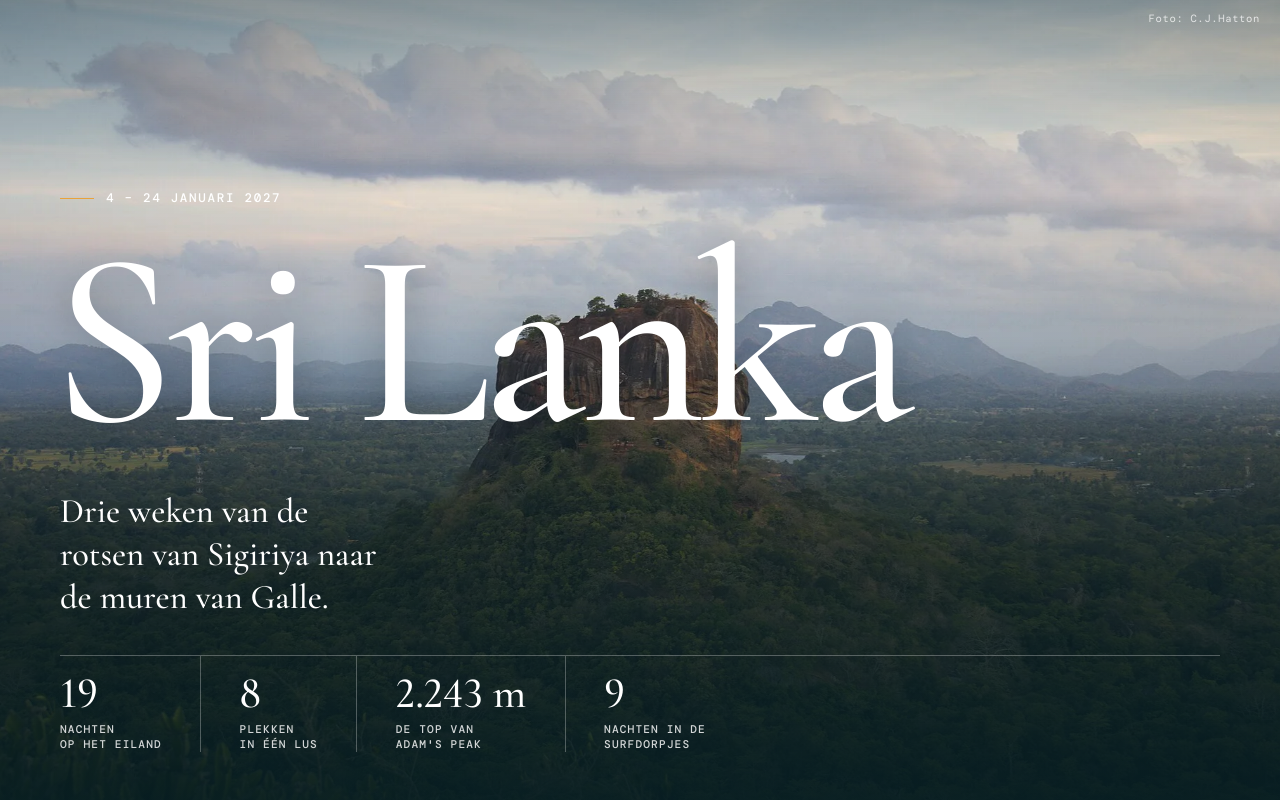
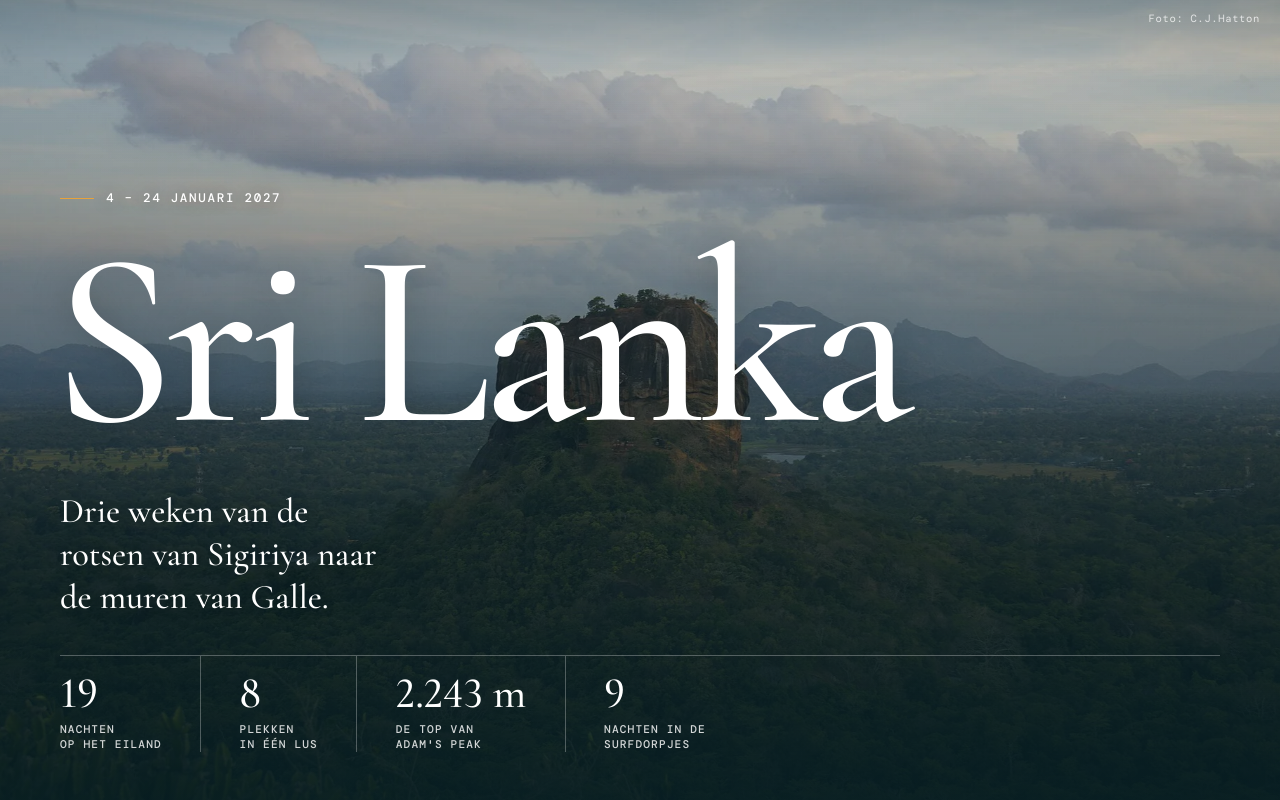
Before and after one commit to wesselaerts/sri-lanka-2027, a plain HTML site: page index.html in a window 1280 px wide. Shown: the top 800 px of the page. Drawn offline with nearby package versions, Linux system fonts and the light colour scheme.

Commit message:
Titel op de openingsfoto op elk schermformaat goed leesbaar
De donkere verloop zit nu achter het tekstblok zelf, zodat de titel ook
met een gekantelde telefoon niet over de lichte lucht valt.

Co-Authored-By: Claude Fable 5.2 <noreply@anthropic.com>

```diff
--- a/index.html
+++ b/index.html
@@ -76,12 +76,13 @@ ul,ol{padding:0;list-style:none}
 .hero{position:relative;isolation:isolate;overflow:hidden;display:flex;align-items:flex-end;min-height:100vh;min-height:100svh;background:var(--lagoon-deep);color:#fff}
 .hero>img{position:absolute;inset:0;z-index:-2;width:100%;height:100%;object-fit:cover;object-position:50% 42%;animation:drift 26s ease-out both}
 @keyframes drift{from{transform:scale(1.09)}to{transform:scale(1)}}
-.hero::after{content:"";position:absolute;inset:0;z-index:-1;background:linear-gradient(180deg,rgba(7,30,35,.42) 0%,rgba(7,30,35,0) 24%,rgba(7,30,35,.08) 42%,rgba(7,30,35,.62) 72%,rgba(7,30,35,.93) 100%)}
+.hero::after{content:"";position:absolute;inset:0;z-index:-1;background:linear-gradient(180deg,rgba(7,30,35,.42) 0%,rgba(7,30,35,0) 24%)}
+.hero-shade{width:100%;background:linear-gradient(180deg,rgba(7,30,35,0) 0,rgba(7,30,35,.3) 130px,rgba(7,30,35,.62) 58%,rgba(7,30,35,.93) 100%)}
 .hero-in{padding-top:120px;padding-bottom:calc(clamp(30px,6vh,70px) + env(safe-area-inset-bottom,0px))}
-.hero .kicker{display:inline-flex;align-items:center;gap:12px;color:#fff}
+.hero .kicker{display:inline-flex;align-items:center;gap:12px;color:#fff;text-shadow:0 1px 16px rgba(0,0,0,.4)}
 .hero .kicker::before{content:"";width:34px;height:1px;background:var(--saffron)}
 .hero h1{font:500 clamp(4.4rem,19.5vw,15.5rem)/.8 var(--serif);letter-spacing:-.035em;margin:.14em 0 .2em -.035em;text-shadow:0 2px 40px rgba(0,0,0,.25)}
-.hero-sub{font:500 clamp(1.35rem,2.9vw,2.15rem)/1.25 var(--serif);max-width:26ch;text-wrap:balance}
+.hero-sub{font:500 clamp(1.35rem,2.9vw,2.15rem)/1.25 var(--serif);max-width:26ch;text-wrap:balance;text-shadow:0 1px 16px rgba(0,0,0,.35)}
 .facts{display:grid;grid-template-columns:repeat(4,auto);justify-content:start;gap:0;margin-top:clamp(26px,4.5vh,48px);border-top:1px solid rgba(255,255,255,.28)}
 .facts div{padding:16px clamp(18px,3vw,44px) 0 0;margin-right:clamp(18px,3vw,44px);border-right:1px solid rgba(255,255,255,.28)}
 .facts div:last-child{border-right:0;margin-right:0;padding-right:0}
@@ -321,7 +322,7 @@ ul,ol{padding:0;list-style:none}
 <header class="hero" id="top">
   <img src="fotos/sigiriya-1920.webp" srcset="fotos/sigiriya-960.webp 960w, fotos/sigiriya-1920.webp 1920w" sizes="100vw" width="1920" height="1280" alt="Lion Rock in Sigiriya steekt boven het oerwoud uit, gezien vanaf Pidurangala Rock" fetchpriority="high">
   <p class="hero-credit">Foto: C.J.Hatton</p>
-  <div class="wrap hero-in">
+  <div class="hero-shade"><div class="wrap hero-in">
     <p class="kicker">4 – 24 januari 2027</p>
     <h1>Sri Lanka</h1>
     <p class="hero-sub">Drie weken van de rotsen van Sigiriya naar de muren van Galle.</p>
@@ -331,7 +332,7 @@ ul,ol{padding:0;list-style:none}
       <div><dt>2.243 m</dt><dd>de top van<br>Adam's Peak</dd></div>
       <div><dt>9</dt><dd>nachten in de<br>surfdorpjes</dd></div>
     </dl>
-  </div>
+  </div></div>
 </header>
 
 <main>
```
